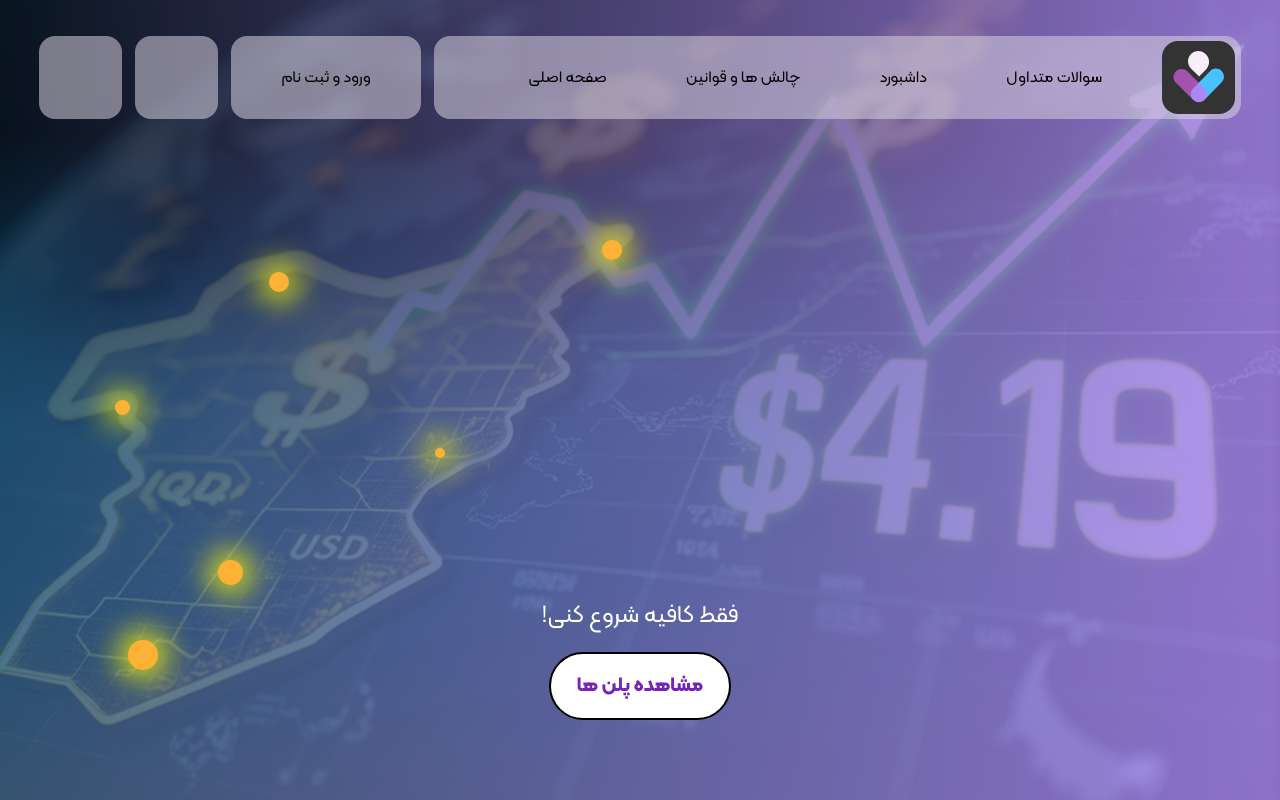
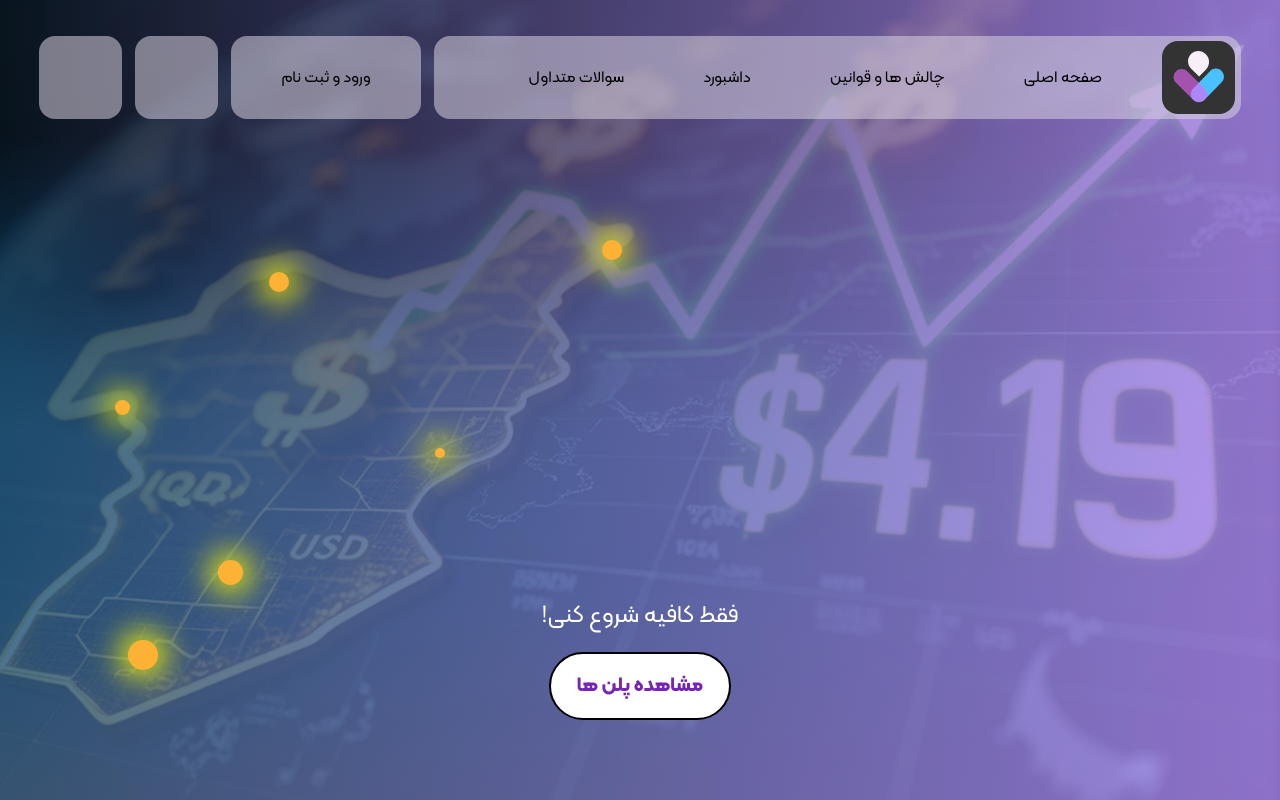
Before and after one commit to HosseinMazhar/selda, a Next.js app: page / in a window 1280 px wide. Built offline with nearby package versions, Linux system fonts and the light colour scheme; some icons are missing.

Commit message:
fix navbar order

```diff
--- a/src/components/navbar/Navbar.tsx
+++ b/src/components/navbar/Navbar.tsx
@@ -8,7 +8,7 @@ import SeldaIcon from "../icon/SeldaIcon";
 export default function Navbar() {
   const [isOpen, setIsOpen] = useState(false);
 
-  const links = ["صفحه اصلی", "چالش ها و قوانین", "داشبورد", "سوالات متداول"];
+  const links = ["سوالات متداول", "داشبورد", "چالش ها و قوانین", "صفحه اصلی"];
 
   return (
     <>
```
